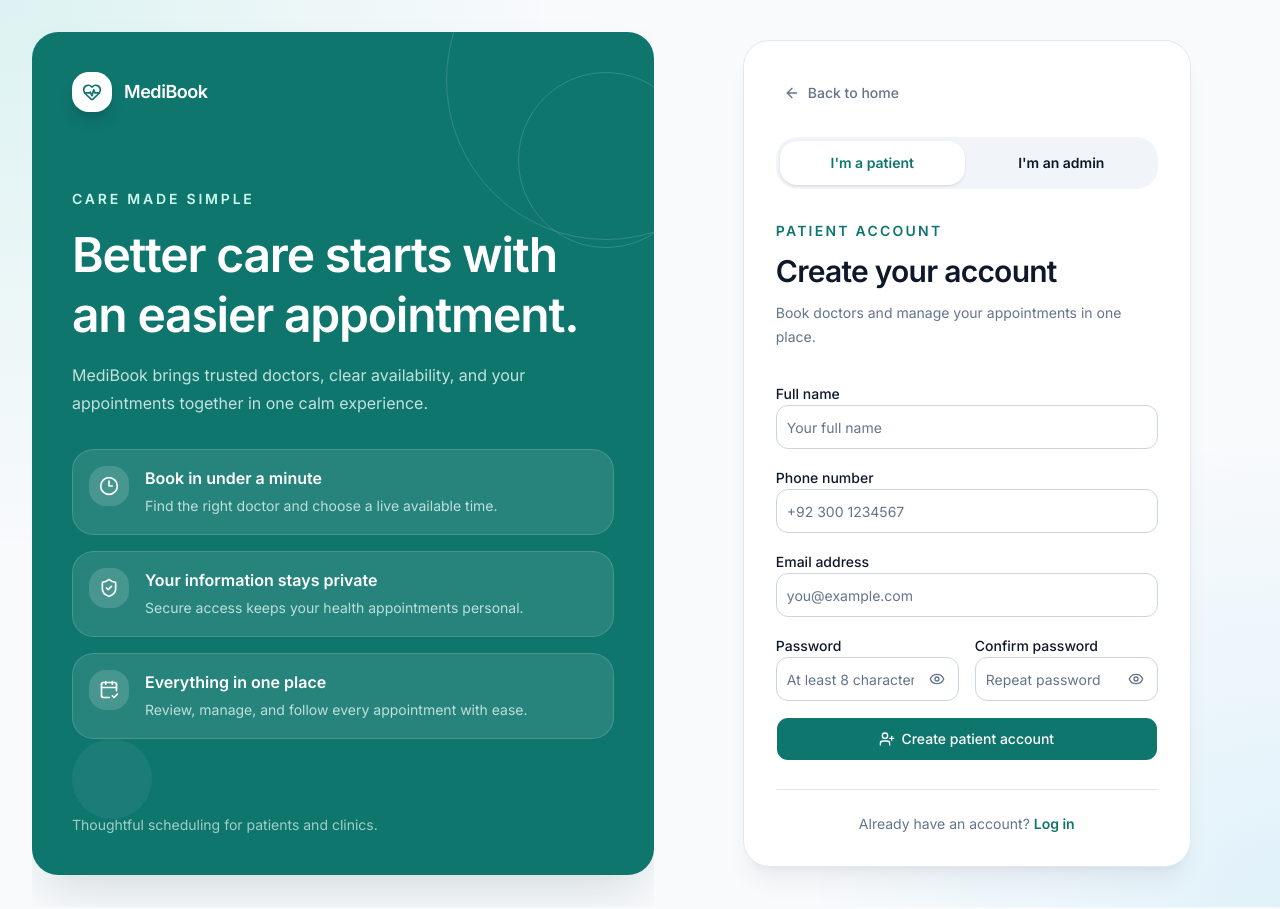
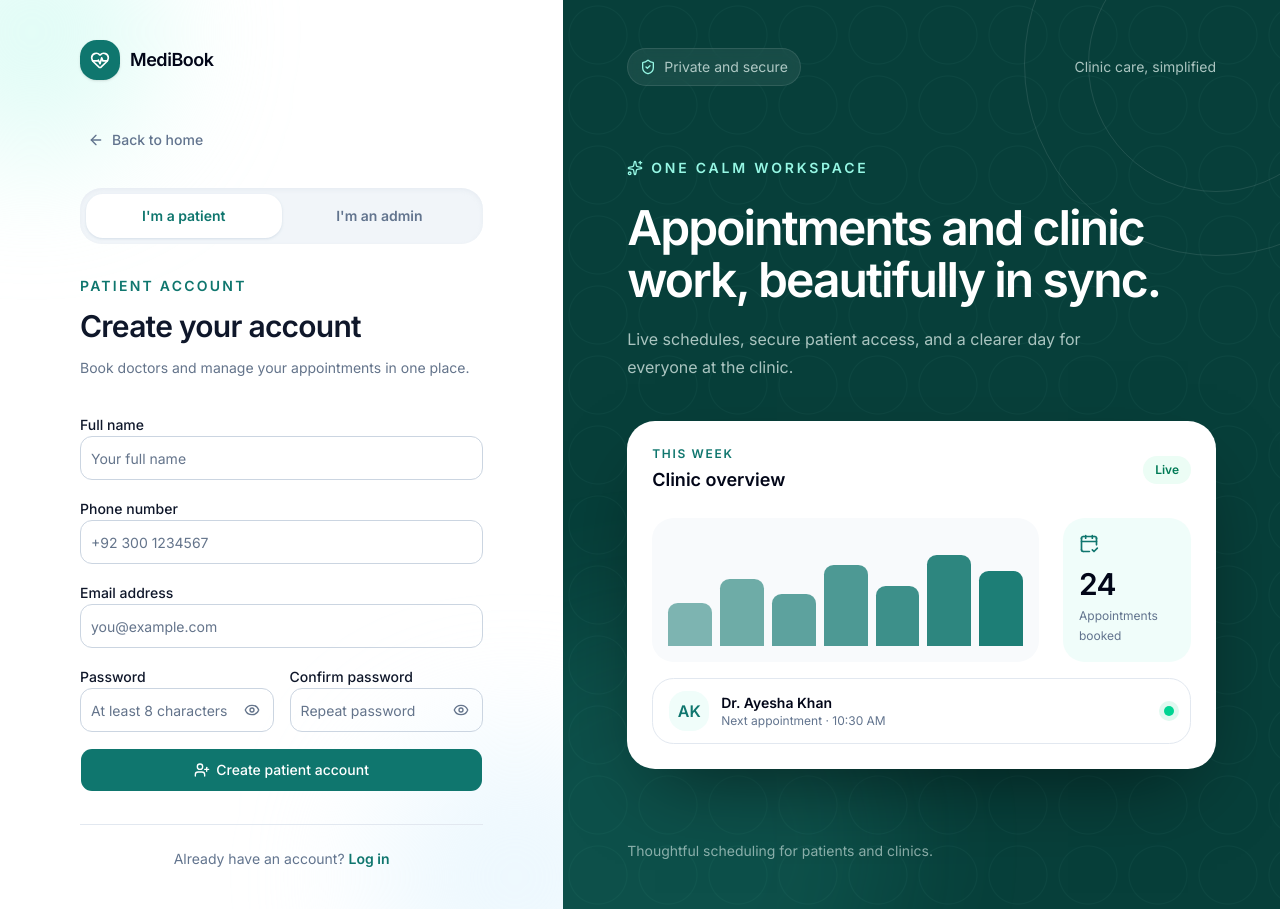
Before and after one commit to bismanoordev/MediBook, a Next.js app: page /signup in a window 1280 px wide. Built offline with nearby package versions, Linux system fonts and the light colour scheme; no server answers.

Commit message:
refine split auth layout and role toggle

```diff
--- a/components/auth/auth-shell.tsx
+++ b/components/auth/auth-shell.tsx
@@ -3,9 +3,9 @@ import Link from "next/link"
 import {
   ArrowLeft,
   CalendarCheck2,
-  Clock3,
   HeartPulse,
   ShieldCheck,
+  Sparkles,
 } from "lucide-react"
 
 type AuthShellProps = {
@@ -18,23 +18,7 @@ type AuthShellProps = {
   hideHeader?: boolean
 }
 
-const benefits = [
-  {
-    icon: Clock3,
-    title: "Book in under a minute",
-    description: "Find the right doctor and choose a live available time.",
-  },
-  {
-    icon: ShieldCheck,
-    title: "Your information stays private",
-    description: "Secure access keeps your health appointments personal.",
-  },
-  {
-    icon: CalendarCheck2,
-    title: "Everything in one place",
-    description: "Review, manage, and follow every appointment with ease.",
-  },
-]
+const chartBars = [42, 65, 50, 78, 58, 88, 72]
 
 export function AuthShell({
   eyebrow,
@@ -46,83 +30,32 @@ export function AuthShell({
   hideHeader = false,
 }: AuthShellProps) {
   return (
-    <main className="relative min-h-screen overflow-hidden bg-background">
-      <div className="pointer-events-none absolute inset-0 bg-[radial-gradient(circle_at_top_left,rgba(20,184,166,0.12),transparent_35%),radial-gradient(circle_at_bottom_right,rgba(14,165,233,0.10),transparent_30%)]" />
+    <main className="min-h-[100dvh] bg-[#F8FAFC] lg:grid lg:grid-cols-[minmax(0,0.88fr)_minmax(34rem,1.12fr)]">
+      <section className="relative flex min-h-[100dvh] items-center justify-center overflow-hidden bg-white px-5 py-10 sm:px-10 lg:px-12 xl:px-20">
+        <div
+          aria-hidden="true"
+          className="absolute -left-24 -top-24 size-64 rounded-full bg-teal-100/60 blur-3xl"
+        />
+        <div
+          aria-hidden="true"
+          className="absolute -bottom-28 -right-24 size-72 rounded-full bg-sky-100/55 blur-3xl"
+        />
 
-      <div className="relative mx-auto grid min-h-screen max-w-7xl lg:grid-cols-[1.05fr_0.95fr] lg:gap-8 lg:px-8">
-        <section className="hidden overflow-hidden py-8 lg:flex">
-          <div className="relative flex w-full flex-col justify-between overflow-hidden rounded-3xl bg-primary p-10 text-primary-foreground shadow-2xl shadow-teal-950/15">
-            <div className="absolute -right-28 -top-28 size-80 rounded-full border border-white/15" />
-            <div className="absolute -right-10 top-10 size-44 rounded-full border border-white/15" />
-            <div className="absolute bottom-14 left-10 size-20 rounded-full bg-white/5" />
-
+        <div className="relative w-full max-w-md">
           <Link
             href="/"
-              className="relative flex w-fit items-center gap-3 text-lg font-semibold tracking-tight"
+            className="mb-10 flex w-fit items-center gap-2.5 text-lg font-semibold tracking-tight text-slate-950"
           >
-              <span className="grid size-10 place-items-center rounded-xl bg-white text-primary shadow-lg shadow-teal-950/20">
+            <span className="grid size-10 place-items-center rounded-xl bg-[#0F766E] text-white shadow-sm">
               <HeartPulse className="size-5" aria-hidden="true" />
             </span>
             MediBook
           </Link>
 
-            <div className="relative max-w-xl space-y-8 py-10">
-              <div className="space-y-4">
-                <p className="text-sm font-semibold uppercase tracking-[0.2em] text-teal-100">
-                  Care made simple
-                </p>
-                <h2 className="text-4xl font-semibold leading-tight tracking-tight xl:text-5xl">
-                  Better care starts with an easier appointment.
-                </h2>
-                <p className="max-w-lg text-base leading-7 text-teal-50/80">
-                  MediBook brings trusted doctors, clear availability, and your
-                  appointments together in one calm experience.
-                </p>
-              </div>
-
-              <div className="grid gap-4">
-                {benefits.map(({ icon: Icon, title: itemTitle, description: itemDescription }) => (
-                  <div
-                    key={itemTitle}
-                    className="flex gap-4 rounded-2xl border border-white/15 bg-white/10 p-4 backdrop-blur-sm"
-                  >
-                    <span className="grid size-10 shrink-0 place-items-center rounded-xl bg-white/15">
-                      <Icon className="size-5" aria-hidden="true" />
-                    </span>
-                    <div>
-                      <p className="font-semibold">{itemTitle}</p>
-                      <p className="mt-1 text-sm leading-6 text-teal-50/75">
-                        {itemDescription}
-                      </p>
-                    </div>
-                  </div>
-                ))}
-              </div>
-            </div>
-
-            <p className="relative text-sm text-teal-50/65">
-              Thoughtful scheduling for patients and clinics.
-            </p>
-          </div>
-        </section>
-
-        <section className="flex min-h-screen items-center justify-center px-5 py-10 sm:px-8 lg:min-h-0 lg:px-6">
-          <div className="w-full max-w-md">
-            <Link
-              href="/"
-              className="mb-10 flex w-fit items-center gap-2 text-lg font-semibold tracking-tight lg:hidden"
-            >
-              <span className="grid size-9 place-items-center rounded-xl bg-primary text-primary-foreground">
-                <HeartPulse className="size-5" aria-hidden="true" />
-              </span>
-              MediBook
-            </Link>
-
-            <div className="rounded-3xl border bg-card p-6 shadow-xl shadow-slate-900/5 sm:p-8">
           {showBackHome ? (
             <Link
               href="/"
-                  className="mb-6 inline-flex min-h-10 items-center gap-2 rounded-xl px-2 text-sm font-medium text-muted-foreground transition-colors hover:bg-muted hover:text-foreground focus-visible:outline-none focus-visible:ring-2 focus-visible:ring-primary"
+              className="mb-7 inline-flex min-h-10 items-center gap-2 rounded-xl px-2 text-sm font-medium text-slate-500 transition-colors duration-300 hover:bg-slate-100 hover:text-slate-950 focus-visible:outline-none focus-visible:ring-2 focus-visible:ring-[#0F766E]"
             >
               <ArrowLeft className="size-4" aria-hidden="true" />
               Back to home
@@ -131,13 +64,13 @@ export function AuthShell({
 
           {!hideHeader ? (
             <div className="mb-8 space-y-3">
-                  <p className="text-sm font-semibold uppercase tracking-[0.16em] text-primary">
+              <p className="text-sm font-semibold uppercase tracking-[0.16em] text-[#0F766E]">
                 {eyebrow}
               </p>
-                  <h1 className="text-3xl font-semibold tracking-tight text-card-foreground">
+              <h1 className="text-3xl font-semibold tracking-[-0.03em] text-slate-950 sm:text-4xl">
                 {title}
               </h1>
-                  <p className="text-sm leading-6 text-muted-foreground">
+              <p className="max-w-sm text-sm leading-6 text-slate-500">
                 {description}
               </p>
             </div>
@@ -146,14 +79,100 @@ export function AuthShell({
           {children}
 
           {footer ? (
-                <div className="mt-7 border-t pt-6 text-center text-sm text-muted-foreground">
+            <div className="mt-8 border-t border-slate-200 pt-6 text-center text-sm text-slate-500">
               {footer}
             </div>
           ) : null}
         </div>
+      </section>
+
+      <section
+        aria-hidden="true"
+        className="relative hidden min-h-[100dvh] overflow-hidden bg-[#073F3A] px-12 py-10 text-white lg:flex lg:flex-col lg:justify-between xl:px-16 xl:py-12"
+      >
+        <div
+          className="absolute inset-0 opacity-30"
+          style={{
+            backgroundImage:
+              "radial-gradient(circle at center, transparent 28px, rgba(153,246,228,0.14) 29px, transparent 30px)",
+            backgroundSize: "70px 70px",
+          }}
+        />
+        <div className="absolute -right-32 -top-32 size-96 rounded-full border border-white/10" />
+        <div className="absolute -right-16 -top-16 size-64 rounded-full border border-white/10" />
+        <div className="absolute -bottom-44 -left-36 size-[30rem] rounded-full bg-teal-300/10 blur-3xl" />
+
+        <div className="relative flex items-center justify-between text-sm text-teal-50/70">
+          <span className="inline-flex items-center gap-2 rounded-full border border-white/10 bg-white/[0.07] px-3 py-2 backdrop-blur-sm">
+            <ShieldCheck className="size-4 text-teal-200" />
+            Private and secure
+          </span>
+          <span>Clinic care, simplified</span>
         </div>
+
+        <div className="relative mx-auto w-full max-w-2xl py-10">
+          <p className="inline-flex items-center gap-2 text-sm font-semibold uppercase tracking-[0.2em] text-teal-200">
+            <Sparkles className="size-4" />
+            One calm workspace
+          </p>
+          <h2 className="mt-5 max-w-xl text-4xl font-semibold leading-[1.08] tracking-[-0.04em] xl:text-5xl">
+            Appointments and clinic work, beautifully in sync.
+          </h2>
+          <p className="mt-5 max-w-lg text-base leading-7 text-teal-50/70">
+            Live schedules, secure patient access, and a clearer day for everyone at the clinic.
+          </p>
+
+          <div className="relative mt-10 rounded-[1.75rem] border border-white/20 bg-white p-5 text-slate-950 shadow-[0_32px_80px_-28px_rgba(0,0,0,0.55)] xl:p-6">
+            <div className="flex items-center justify-between gap-4">
+              <div>
+                <p className="text-xs font-semibold uppercase tracking-[0.14em] text-[#0F766E]">
+                  This week
+                </p>
+                <p className="mt-1 text-lg font-semibold">Clinic overview</p>
+              </div>
+              <span className="rounded-full bg-emerald-50 px-3 py-1.5 text-xs font-semibold text-emerald-700">
+                Live
+              </span>
+            </div>
+
+            <div className="mt-6 grid grid-cols-[1fr_auto] gap-6">
+              <div className="flex h-36 items-end justify-between gap-2 rounded-2xl bg-slate-50 px-4 pb-4 pt-6">
+                {chartBars.map((height, index) => (
+                  <div key={height + index} className="flex h-full flex-1 items-end">
+                    <span
+                      className="w-full rounded-t-md bg-[#0F766E]"
+                      style={{ height: `${height}%`, opacity: 0.52 + index * 0.07 }}
+                    />
+                  </div>
+                ))}
+              </div>
+
+              <div className="flex w-32 flex-col justify-between rounded-2xl bg-[#F0FDFA] p-4">
+                <CalendarCheck2 className="size-5 text-[#0F766E]" />
+                <div>
+                  <p className="text-3xl font-semibold tracking-tight">24</p>
+                  <p className="mt-1 text-xs leading-5 text-slate-500">Appointments booked</p>
+                </div>
+              </div>
+            </div>
+
+            <div className="mt-4 flex items-center justify-between rounded-2xl border border-slate-200 px-4 py-3">
+              <div className="flex items-center gap-3">
+                <span className="grid size-10 place-items-center rounded-xl bg-teal-50 font-semibold text-[#0F766E]">AK</span>
+                <div>
+                  <p className="text-sm font-semibold">Dr. Ayesha Khan</p>
+                  <p className="text-xs text-slate-500">Next appointment · 10:30 AM</p>
+                </div>
+              </div>
+              <span className="size-2.5 rounded-full bg-emerald-400 shadow-[0_0_0_5px_rgba(52,211,153,0.15)]" />
+            </div>
+          </div>
+        </div>
+
+        <p className="relative text-sm text-teal-50/55">
+          Thoughtful scheduling for patients and clinics.
+        </p>
       </section>
-      </div>
     </main>
   )
 }
--- a/components/auth/signup-form.tsx
+++ b/components/auth/signup-form.tsx
@@ -14,6 +14,7 @@ import { PasswordInput } from "@/components/auth/password-input"
 import { Button } from "@/components/ui/button"
 import { Input } from "@/components/ui/input"
 import { getFriendlyAuthError } from "@/lib/auth-errors"
+import { cn } from "@/lib/utils"
 import { createClient } from "@/lib/supabase/client"
 
 type SignupRole = "patient" | "admin"
@@ -183,29 +184,52 @@ export function SignupForm() {
       <div
         role="tablist"
         aria-label="Choose account type"
-        className="mb-8 grid grid-cols-2 gap-1 rounded-2xl bg-muted p-1"
+        className="relative mb-8 grid grid-cols-2 rounded-2xl bg-slate-100 p-1.5 shadow-inner shadow-slate-200/70"
       >
+        <span
+          aria-hidden="true"
+          className={cn(
+            "absolute inset-y-1.5 left-1.5 w-[calc(50%-0.375rem)] rounded-xl shadow-sm transition-[transform,background-color,box-shadow] duration-500 ease-[cubic-bezier(0.22,1,0.36,1)] motion-reduce:transition-none",
+            role === "admin"
+              ? "translate-x-full bg-[#0F766E] shadow-teal-900/15"
+              : "translate-x-0 bg-white shadow-slate-300/60",
+          )}
+        />
         <button
+          id="patient-signup-tab"
           type="button"
           role="tab"
           aria-selected={role === "patient"}
+          aria-controls="signup-form-panel"
           onClick={() => selectRole("patient")}
-          className="min-h-11 rounded-xl px-3 text-sm font-semibold transition-all focus-visible:outline-none focus-visible:ring-2 focus-visible:ring-primary focus-visible:ring-offset-2 aria-selected:bg-card aria-selected:text-primary aria-selected:shadow-sm"
+          className={cn(
+            "relative z-10 min-h-11 rounded-xl px-3 text-sm font-semibold transition-colors duration-300 focus-visible:outline-none focus-visible:ring-2 focus-visible:ring-[#0F766E] focus-visible:ring-offset-2 motion-reduce:transition-none",
+            role === "patient" ? "text-[#0F766E]" : "text-slate-500 hover:text-slate-800",
+          )}
         >
           I&apos;m a patient
         </button>
         <button
+          id="admin-signup-tab"
           type="button"
           role="tab"
           aria-selected={role === "admin"}
+          aria-controls="signup-form-panel"
           onClick={() => selectRole("admin")}
-          className="min-h-11 rounded-xl px-3 text-sm font-semibold transition-all focus-visible:outline-none focus-visible:ring-2 focus-visible:ring-primary focus-visible:ring-offset-2 aria-selected:bg-primary aria-selected:text-primary-foreground aria-selected:shadow-sm"
+          className={cn(
+            "relative z-10 min-h-11 rounded-xl px-3 text-sm font-semibold transition-colors duration-300 focus-visible:outline-none focus-visible:ring-2 focus-visible:ring-[#0F766E] focus-visible:ring-offset-2 motion-reduce:transition-none",
+            role === "admin" ? "text-white" : "text-slate-500 hover:text-slate-800",
+          )}
         >
           I&apos;m an admin
         </button>
       </div>
 
-      <div className="mb-8 space-y-3" aria-live="polite">
+      <div
+        key={`signup-copy-${role}`}
+        className="mb-8 space-y-3 motion-safe:animate-in motion-safe:fade-in motion-safe:slide-in-from-bottom-1 motion-safe:duration-500"
+        aria-live="polite"
+      >
         <p className="text-sm font-semibold uppercase tracking-[0.16em] text-primary">
           {copy.eyebrow}
         </p>
@@ -228,7 +252,14 @@ export function SignupForm() {
           </p>
         </div>
       ) : (
-        <form key={role} className="space-y-4" onSubmit={handleSubmit}>
+        <form
+          key={role}
+          id="signup-form-panel"
+          role="tabpanel"
+          aria-labelledby={`${role}-signup-tab`}
+          className="space-y-4 motion-safe:animate-in motion-safe:fade-in motion-safe:slide-in-from-bottom-2 motion-safe:duration-500"
+          onSubmit={handleSubmit}
+        >
           {error ? (
             <div
               role="alert"
```
Lines whose indentation alone changed are shown as unchanged.
